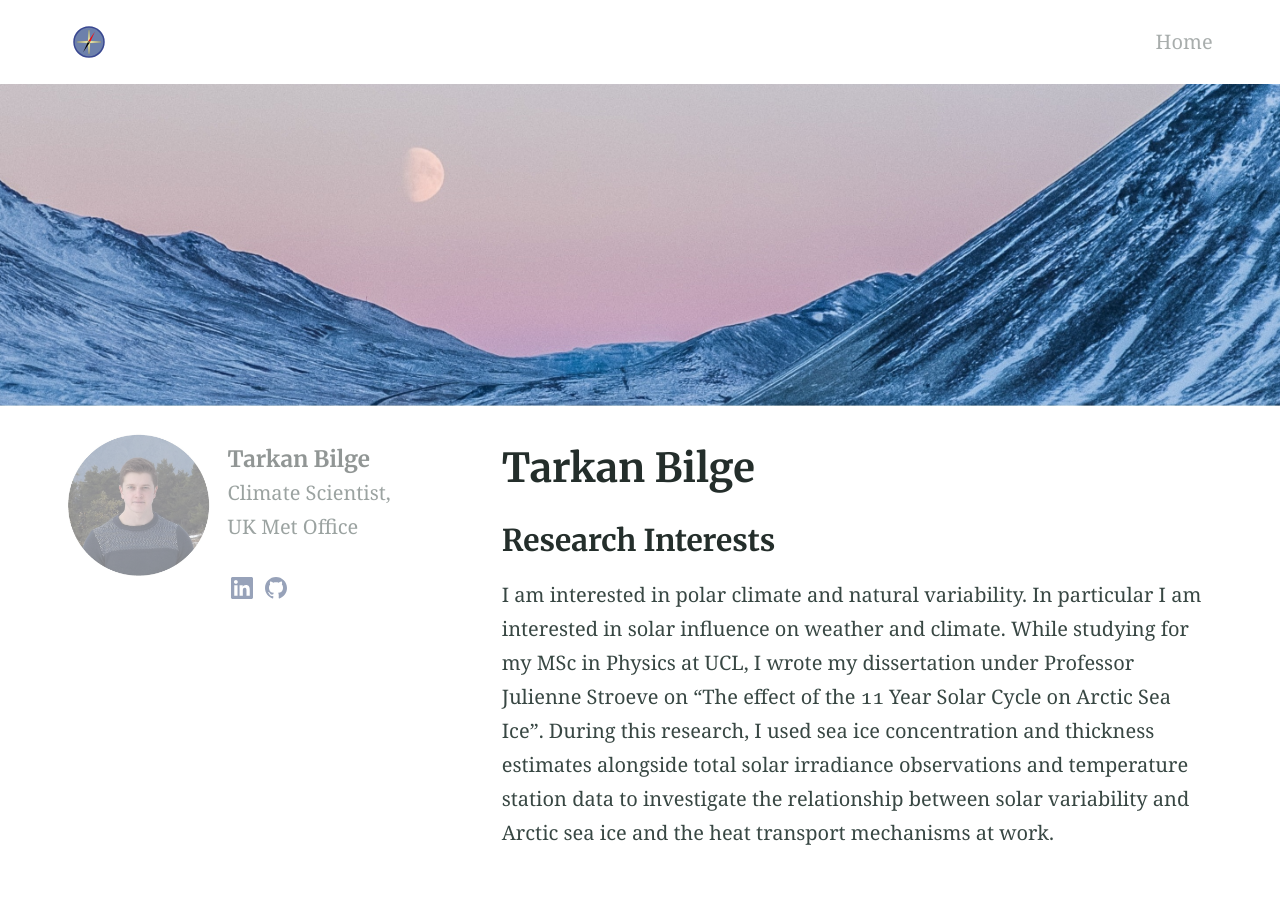
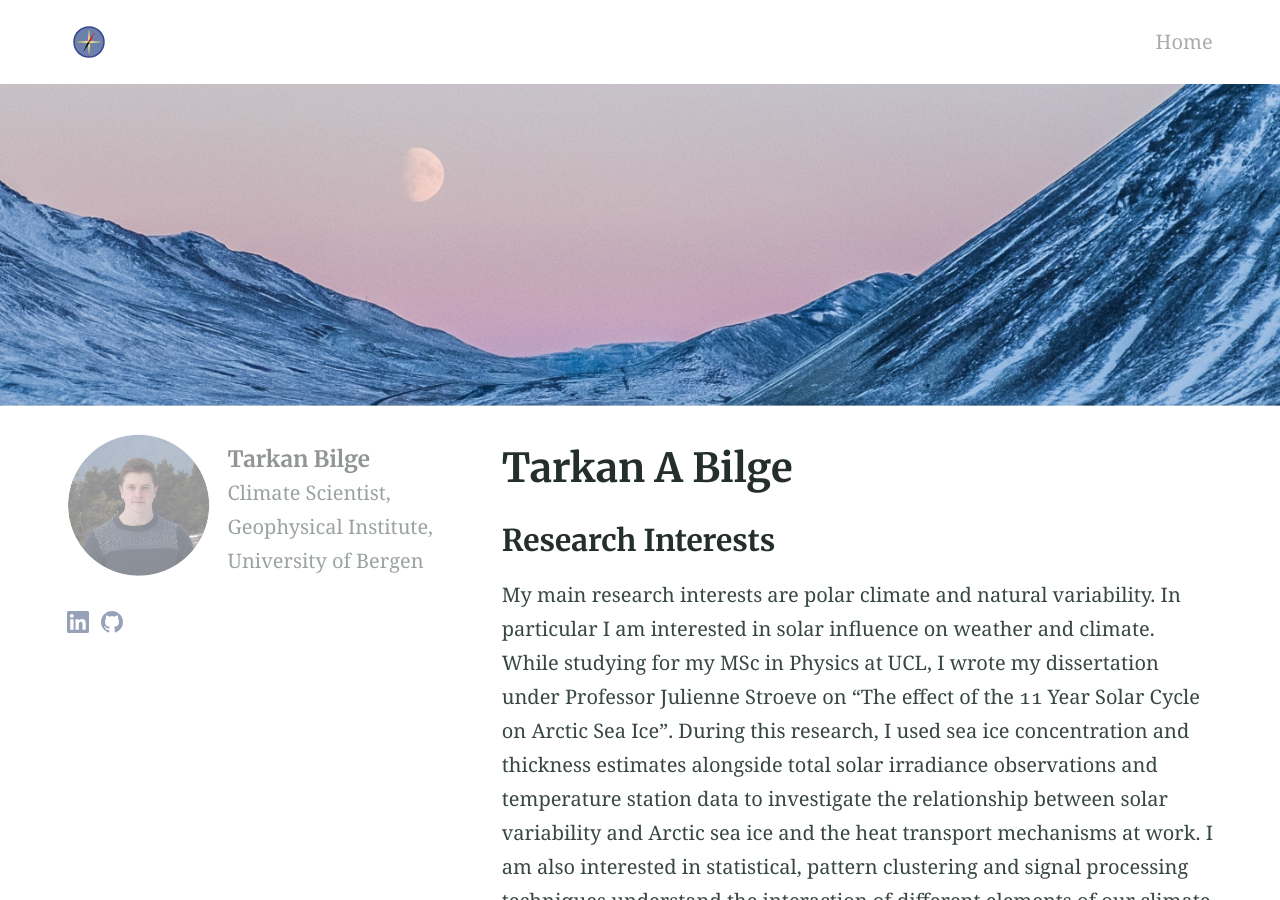
Before and after one commit to tarkanbilge/tarkanbilge.github.io, a Jekyll site: the page built from index.md, in a window 1280 px wide and 900 px high. Built offline with Jekyll 4.4.1, drawn with Linux system fonts in a browser that asks for light colours; some of the changed text lies outside the part shown.

Commit message:
Update job information.

```diff
--- a/_includes/site-aside.html
+++ b/_includes/site-aside.html
@@ -9,7 +9,7 @@
     <section class="section  section--description">
       {% include figure.html image="https://tarkanbilge.github.io/assets/web_profile1.jpg" position="left" width="150" height="145" %}
       <h5>Tarkan Bilge</h5>
-      <p>Climate Scientist, <br> UK Met Office</p>
+      <p>Climate Scientist, <br> Geophysical Institute, University of Bergen</p>
       {% include nav-social.html %}
 
     </section>
--- a/index.md
+++ b/index.md
@@ -1,5 +1,5 @@
 ---
-title: Tarkan Bilge
+title: Tarkan A Bilge
 feature_text: |
 feature_image: "https://tarkanbilge.github.io/assets/mountain1.jpg"
 aside: true
@@ -7,14 +7,14 @@
 
 ### Research Interests
 
-I am interested in polar climate and natural variability. In particular I am interested in solar influence on weather and climate. While studying for my MSc in Physics at UCL, I wrote my dissertation under Professor Julienne Stroeve on “The effect of the 11 Year Solar Cycle on Arctic Sea Ice”. During this research, I used sea ice concentration and thickness estimates alongside total solar irradiance observations and temperature station data to investigate the relationship between solar variability and Arctic sea ice and the heat transport mechanisms at work.
+My main research interests are polar climate and natural variability. In particular I am interested in solar influence on weather and climate. While studying for my MSc in Physics at UCL, I wrote my dissertation under Professor Julienne Stroeve on “The effect of the 11 Year Solar Cycle on Arctic Sea Ice”. During this research, I used sea ice concentration and thickness estimates alongside total solar irradiance observations and temperature station data to investigate the relationship between solar variability and Arctic sea ice and the heat transport mechanisms at work. I am also interested in statistical, pattern clustering and signal processing techniques understand the interaction of different elements of our climate system and their responses to external forcing.
 
 ---
 
 ### Skills
 
-* Python, R, Fortran, Mathematica, Shell scripting
-* Fourier analysis, principal component analysis
+* Python, R, Fortran, Mathematica, shell scripting
+* Fourier analysis, principal component analysis, self-organising maps, k-means clustering
 * Weather and climate data analysis and visualisation
 
 ---
```
